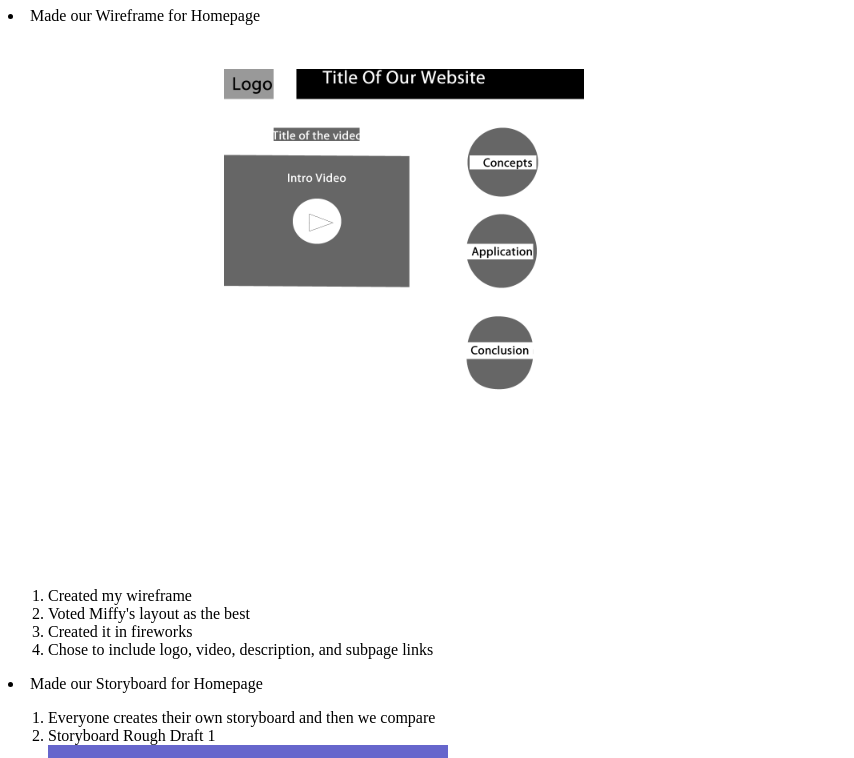
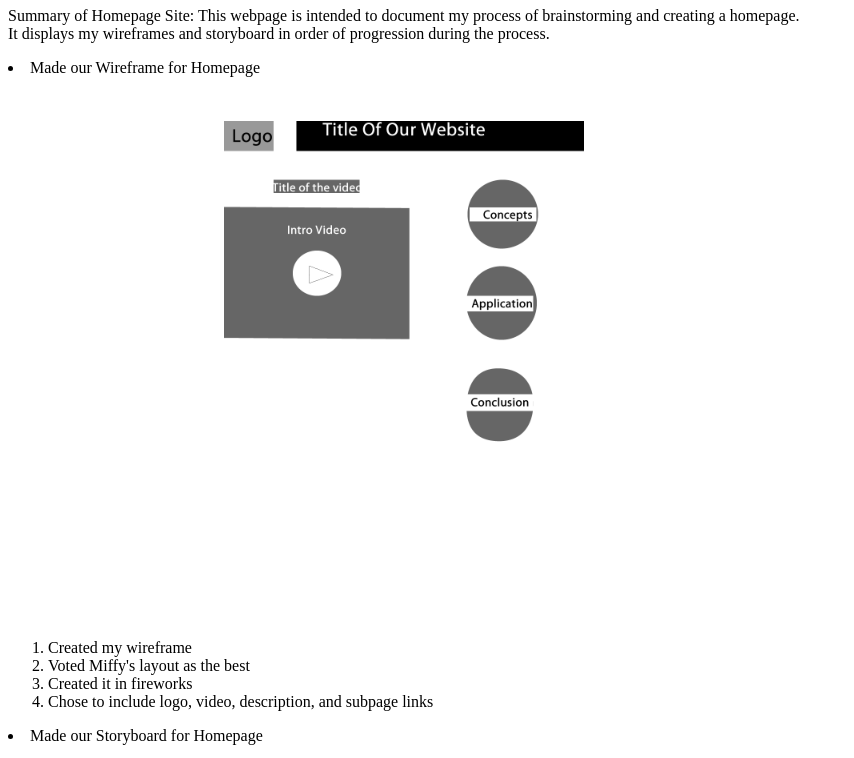
Before and after one commit to MJreincarnation/CTD-Planning-Site-SKannan, a plain HTML site: page MakingHomepage.html in a window 1280 px wide. Shown: the part 73-831 px from the top of the page, without its empty margins (0-854 px from the left). Drawn offline with Linux system fonts and the light colour scheme.

Commit message:
homepage--

```diff
--- a/MakingHomepage.html
+++ b/MakingHomepage.html
@@ -3,6 +3,9 @@
     <title> Working on My Homepage </title>
 
     <h1> Working on My Homepage Site </h1>
+
+    <p> Summary of Homepage Site: This webpage is intended to document my process of brainstorming and creating a homepage. </br>
+                                  It displays my wireframes and storyboard in order of progression during the process. </li>
         <li> Made our Wireframe for Homepage </li>
                 <ol>
                   <li> Created my wireframe <img src="Wireframe.png" width="400px" /> </li>
```
